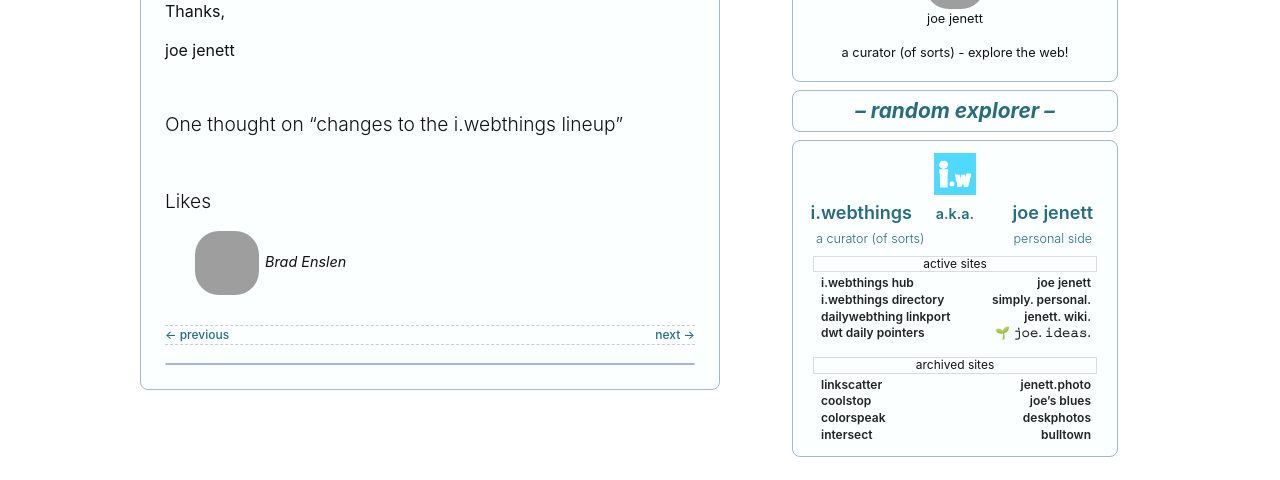
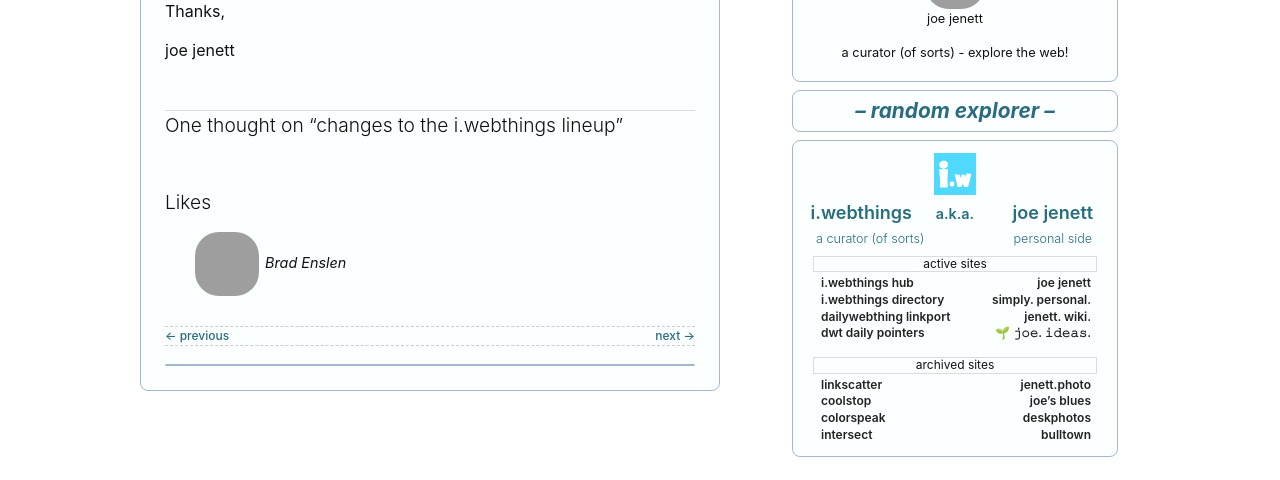
Before and after one commit to joejenett/i.webthings, a Jekyll site: the page built from _posts/2021-04-19-changes-to-the-i-webthings-lineup.md, in a window 1280 px wide. Shown: the part 536-1016 px from the top of the page. Built offline with Jekyll 4.4.1, drawn with Linux system fonts in a browser that asks for light colours; comment, search, counter and statistics services are not loaded; grey boxes are pictures that could not be loaded.

Commit message:
Update style.css

```diff
--- a/css/style.css
+++ b/css/style.css
@@ -38,7 +38,8 @@ text-decoration: underline;
   border-radius:24px;
   margin-right:6px;
   }
-article.post.h-entry div.post-content.e-content h2#comments-title, html body div.wrapper article.post.h-entry div.post-content.e-content div.bookmarks h3,
+article.post.h-entry div.post-content.e-content h2#comments-title,
+    article.post.h-entry div.post-content.e-content div.bookmarks h3,
     article.post.h-entry div.post-content.e-content div.mentions h3,
     article.post.h-entry div.post-content.e-content div.likes h3
      {
@@ -46,6 +47,9 @@ article.post.h-entry div.post-content.e-content h2#comments-title, html body div
   font-weight:300;
   margin-top:48px;
   }
+  article.post.h-entry div.post-content.e-content h2#comments-title {
+      border-top:1px solid #ddd;
+    }
   span.hide-name.p-name {
   font-size:.9em;
   font-style:italic;
```
